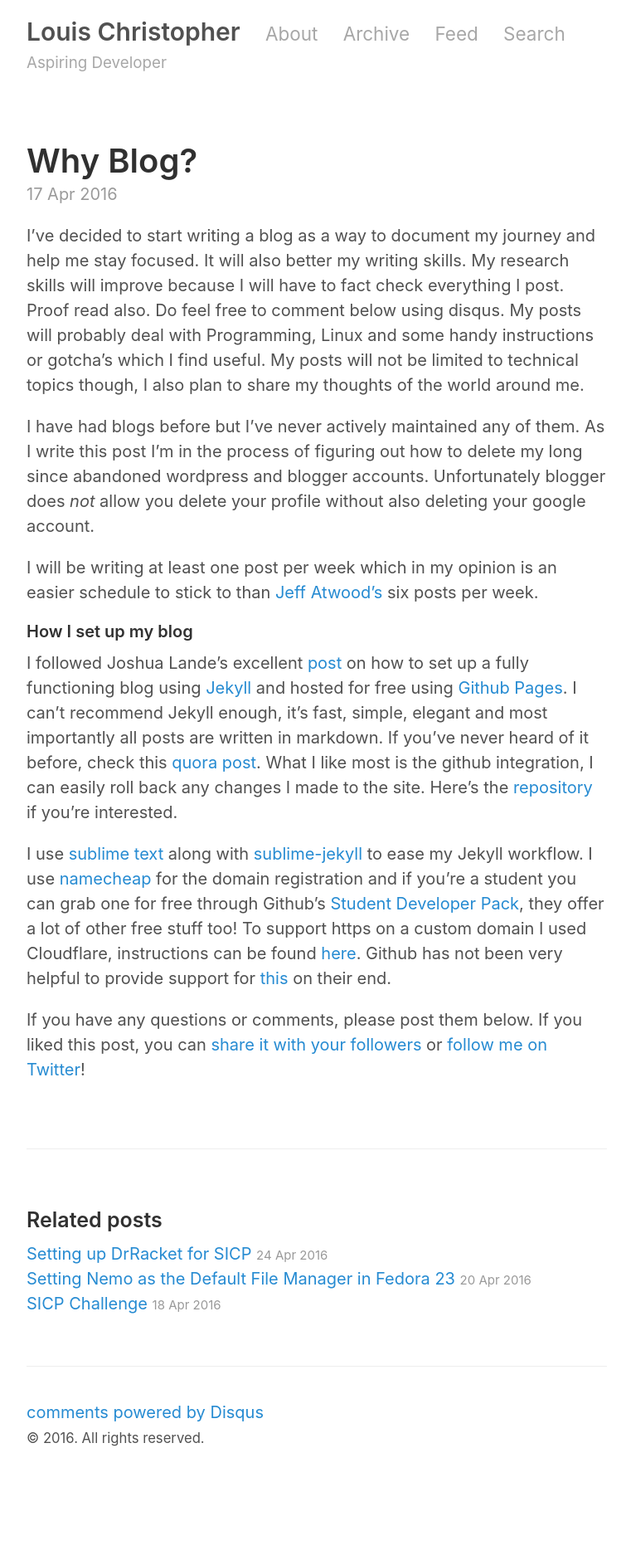
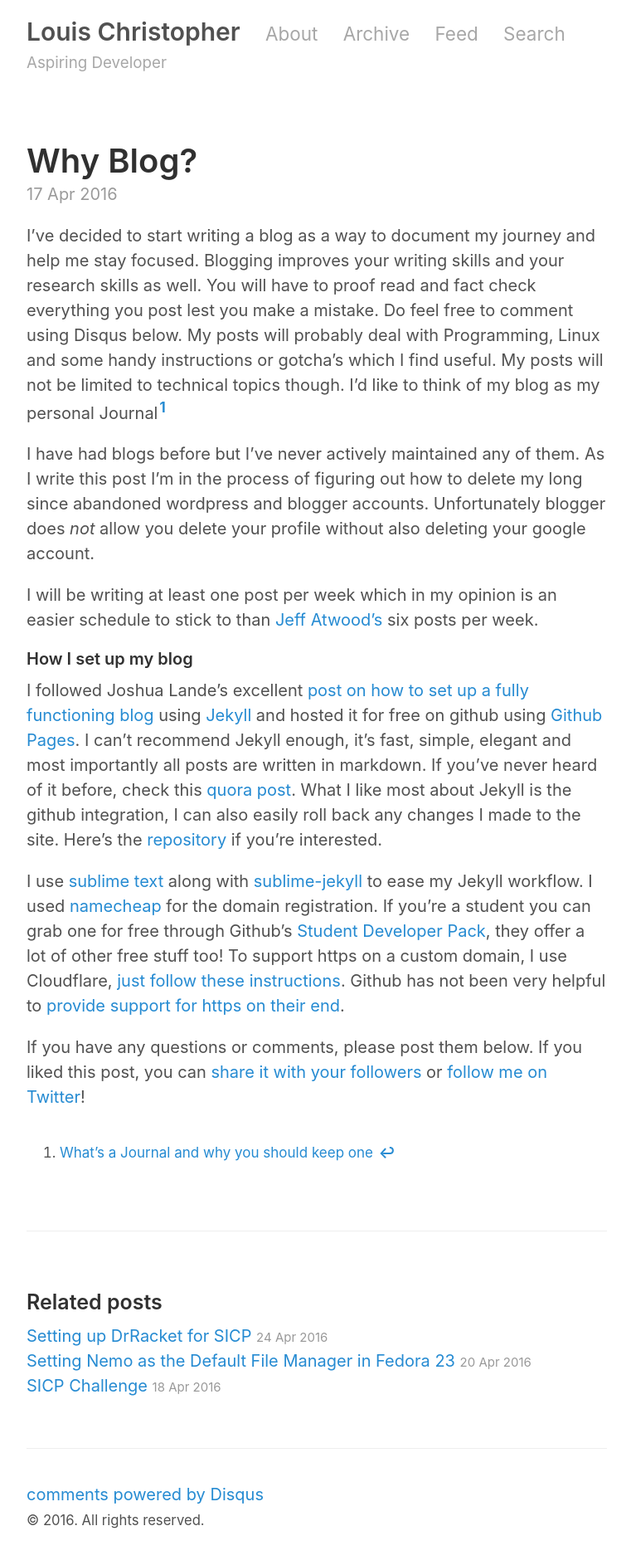
Before and after one commit to louisnow/louisnow.github.io, a Jekyll site: the page built from _posts/2016-04-17-why-blog.markdown, in a window 1280 px wide. Shown: the whole page at 83% size, without its empty margins (258-1019 px from the left). Built offline with Jekyll 4.4.1, drawn with Linux system fonts in a browser that asks for light colours; comment, search, counter and statistics services are not loaded; before the commit the page ends 1787 px from its top, so only the background shows below that.

Commit message:
Grammatical fixes

````diff
--- a/_posts/2016-04-17-why-blog.markdown
+++ b/_posts/2016-04-17-why-blog.markdown
@@ -5,8 +5,7 @@ comments: true
 permalink: why-blog
 ---
 
-I've decided to start writing a blog as a way to document my journey and help me stay focused. It will also better my writing skills. My research skills will improve because I will have to fact check everything I post. Proof read also. Do feel free to comment below using disqus.
-My posts will probably deal with  Programming, Linux and some handy instructions or gotcha’s which I find useful. My posts will not be limited to technical topics though, I also plan to share my thoughts of the world around me.
+I've decided to start writing a blog as a way to document my journey and help me stay focused. Blogging improves your writing skills and your research skills as well. You will have to proof read and fact check everything you post lest you make a mistake. Do feel free to comment using Disqus below. My posts will probably deal with  Programming, Linux and some handy instructions or gotcha’s which I find useful. My posts will not be limited to technical topics though. I'd like to think of my blog as my personal Journal[^fn-footnote]
 
 I have had blogs before but I've never actively maintained any of them. As I write this post I'm in the process of figuring out how to delete my long since abandoned wordpress and blogger accounts. Unfortunately blogger does <em>not</em> allow you delete your profile without also deleting your google account.
 
@@ -14,9 +13,11 @@ I will be writing at least one post per week which in my opinion is an easier sc
 
 #### How I set up my blog
 
-I followed Joshua Lande's excellent [post](http://joshualande.com/jekyll-github-pages-poole/) on how to set up a fully functioning blog using [Jekyll](https://jekyllrb.com/) and hosted for free using [Github Pages](https://pages.github.com/).
-I can't recommend Jekyll enough, it's fast, simple, elegant and most importantly all posts are written in markdown. If you've never heard of it before, check this [quora post](https://www.quora.com/How-does-a-static-site-generator-like-Jekyll-work). What I like most is the github integration, I can easily roll back any changes I made to the site. Here's the [repository](https://github.com/louis9171/louis9171.github.io) if you're interested.
+I followed Joshua Lande's excellent [post on how to set up a fully functioning blog ](http://joshualande.com/jekyll-github-pages-poole/) using [Jekyll](https://jekyllrb.com/) and hosted it for free on github using [Github Pages](https://pages.github.com/).
+I can't recommend Jekyll enough, it's fast, simple, elegant and most importantly all posts are written in markdown. If you've never heard of it before, check this [quora post](https://www.quora.com/How-does-a-static-site-generator-like-Jekyll-work). What I like most about Jekyll is the github integration, I can also easily roll back any changes I made to the site. Here's the [repository](https://github.com/louis9171/louis9171.github.io) if you're interested.
 
-I use [sublime text](https://www.sublimetext.com/) along with [sublime-jekyll](http://23maverick23.github.io/sublime-jekyll/) to ease my Jekyll workflow. I use [namecheap](https://www.namecheap.com/) for the domain registration and if you're a student you can grab one for free through Github's [Student Developer Pack](https://education.github.com/pack), they offer a lot of other free stuff too! To support https on a custom domain I used Cloudflare, instructions can be found [here](https://konklone.com/post/github-pages-now-sorta-supports-https-so-use-it). Github has not been very helpful to provide support for [this](https://github.com/isaacs/github/issues/156) on their end.
+I use [sublime text](https://www.sublimetext.com/) along with [sublime-jekyll](http://23maverick23.github.io/sublime-jekyll/) to ease my Jekyll workflow. I used [namecheap](https://www.namecheap.com/) for the domain registration. If you're a student you can grab one for free through Github's [Student Developer Pack](https://education.github.com/pack), they offer a lot of other free stuff too! To support https on a custom domain, I use Cloudflare, [just follow these instructions](https://konklone.com/post/github-pages-now-sorta-supports-https-so-use-it). Github has not been very helpful to [provide support for https on their end](https://github.com/isaacs/github/issues/156).
+
+[^fn-footnote]: [What's a Journal and why you should keep one](http://lifehacker.com/why-you-should-keep-a-journal-and-how-to-start-yours-1547057185)
 
 {% include twitter_plug.html %}
--- a/_posts/2016-04-24-setting-up-drracket-for-sicp.markdown
+++ b/_posts/2016-04-24-setting-up-drracket-for-sicp.markdown
@@ -9,7 +9,7 @@ Download and install [DrRacket](https://racket-lang.org/).
 
 Follow the instructions to set up [Scheme for SICP](http://docs.racket-lang.org/sicp-manual/index.html).
 
-You should be good to go now but soon you will hit a limitation. While working through the exercises you'll find yourself wanting to create your own library of common functions. Doing this is slightly tricky to account for the modifications to DrRacket. Here's how to do it.
+You should be good to go now but soon you will hit a roadblock. Often times, while working through the exercises you'll find yourself wanting to create your own library of common functions. Doing this is slightly tricky to account for the modifications to DrRacket. Here's how to do it.
 
 Lets say you have a file called ```lib.scm```:
 
````
